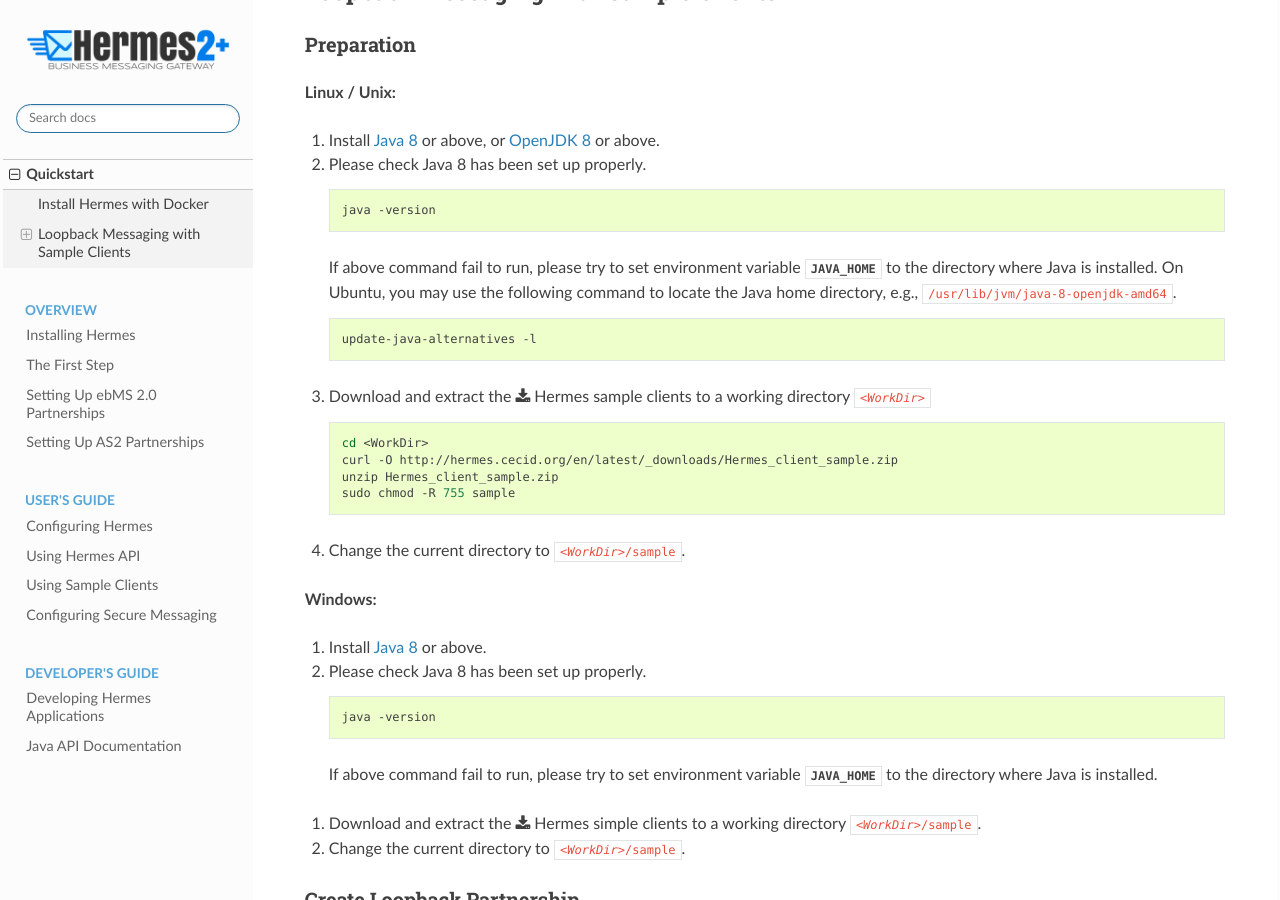
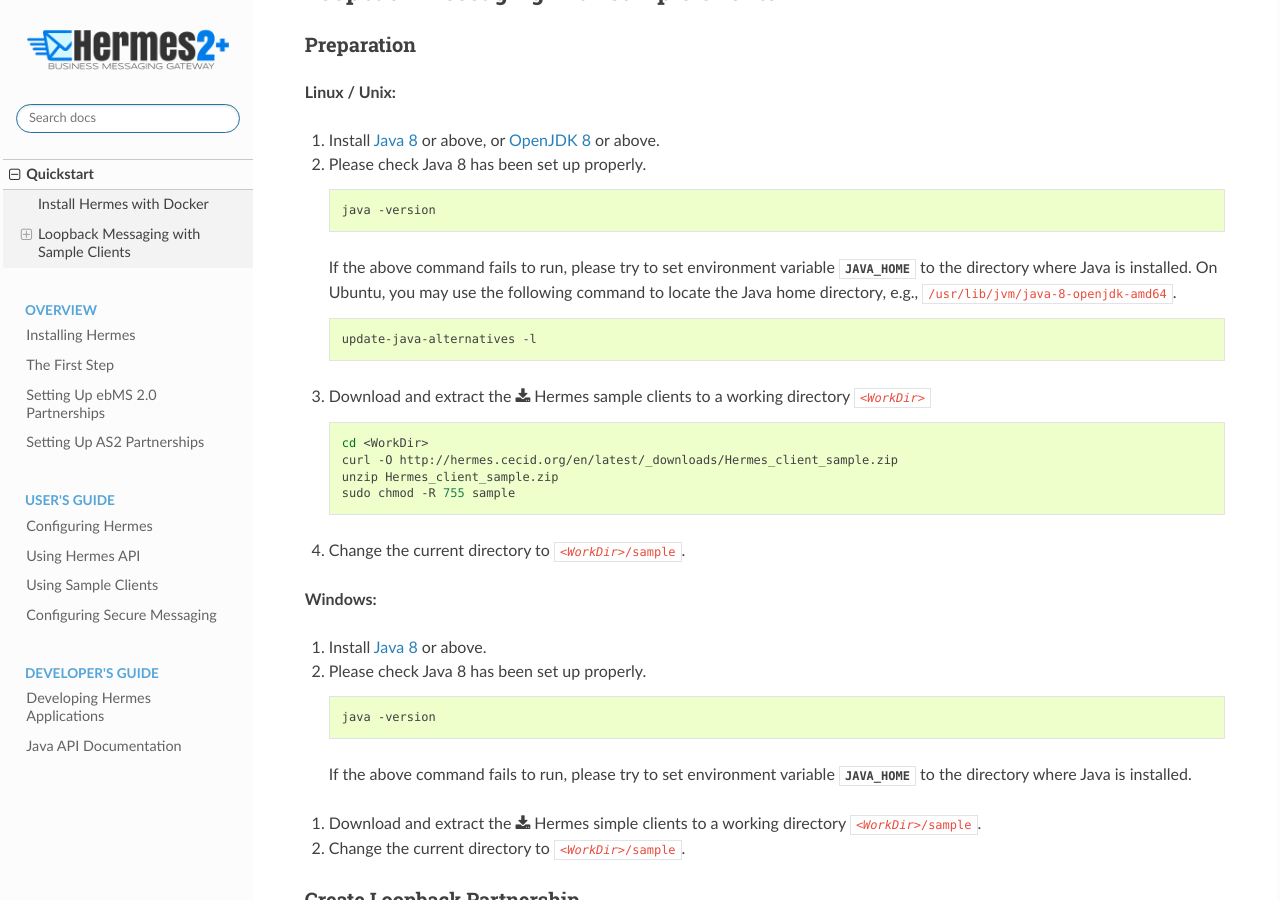
Before and after one commit to cecid/hermes-docs, a Sphinx documentation site: the page built from docs/source/quickstart.rst, in a window 1280 px wide and 900 px high, scrolled down 695 px. Built offline with Sphinx 7.4.7 and the Read the Docs theme 2.0.0, drawn with Linux system fonts in a browser that asks for light colours.

Commit message:
edit grammar mistakes on quickstart

```diff
--- a/docs/source/quickstart.rst
+++ b/docs/source/quickstart.rst
@@ -41,7 +41,7 @@
 
       java -version
 
-   If above command fail to run, please try to set environment variable :envvar:`JAVA_HOME` to the directory where Java is installed. On Ubuntu, you may use the following command to locate the Java home directory, e.g., :file:`/usr/lib/jvm/java-8-openjdk-amd64`.
+   If the above command fails to run, please try to set environment variable :envvar:`JAVA_HOME` to the directory where Java is installed. On Ubuntu, you may use the following command to locate the Java home directory, e.g., :file:`/usr/lib/jvm/java-8-openjdk-amd64`.
 
    .. code-block:: sh
 
@@ -69,7 +69,7 @@
 
       java -version
 
-  If above command fail to run, please try to set environment variable :envvar:`JAVA_HOME` to the directory where Java is installed.
+  If the above command fails to run, please try to set environment variable :envvar:`JAVA_HOME` to the directory where Java is installed.
 
 #. Download and extract the :download:`Hermes simple clients  <_static/Hermes_client_sample.zip>` to a working directory :file:`{<WorkDir>}/sample`.
 
```
